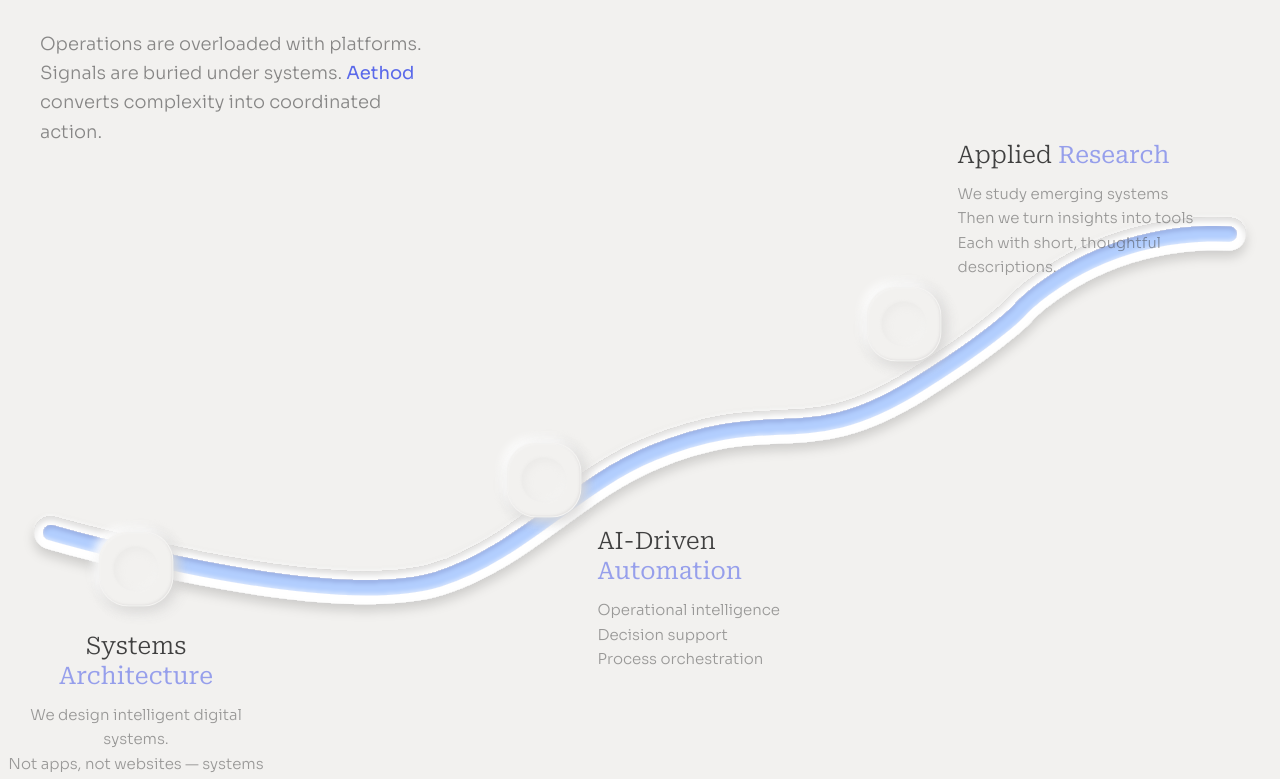
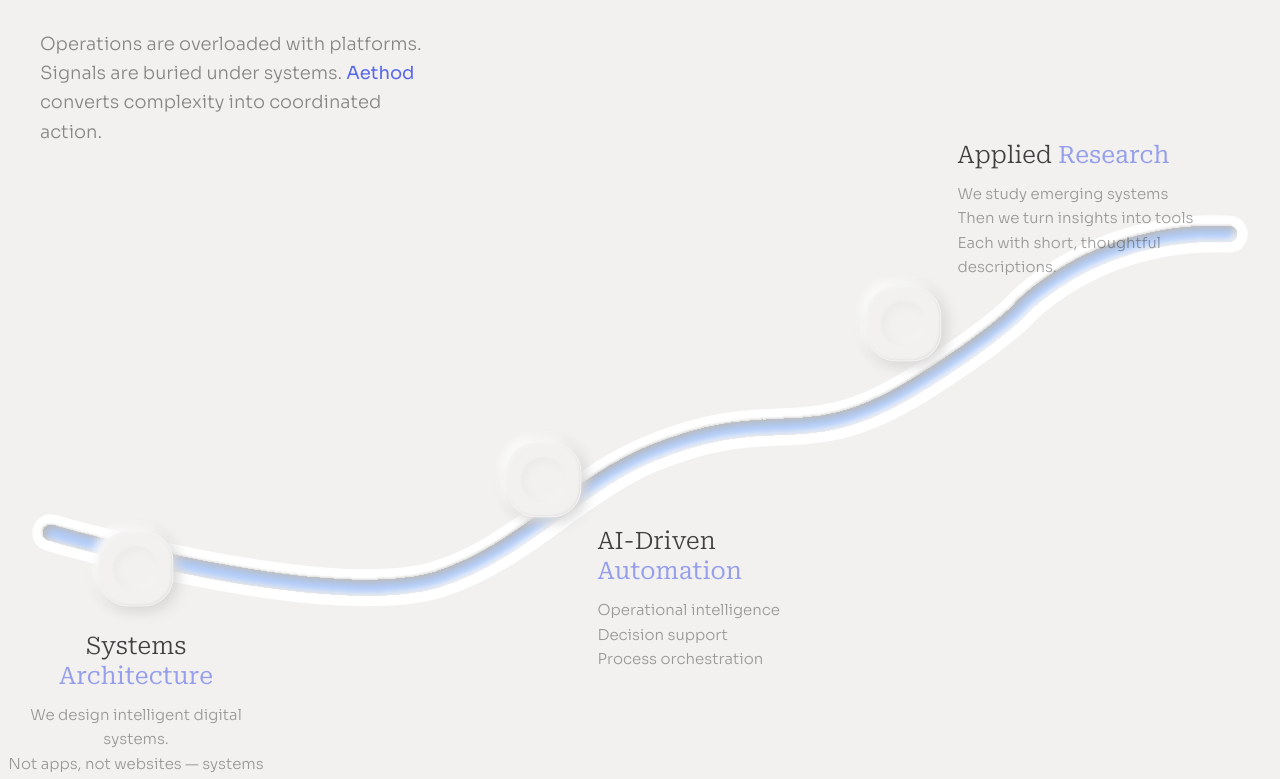
Before and after one commit to SadidSD/Aethod, a Next.js app: page /studio in a window 1280 px wide. Shown: the part 403-1182 px from the top of the page. Built offline with nearby package versions, Linux system fonts and the light colour scheme.

Commit message:
feat: Apply exact Figma CSS box-shadow values to Studio curve with white border

```diff
--- a/src/app/studio/page.tsx
+++ b/src/app/studio/page.tsx
@@ -20,7 +20,7 @@ export default function StudioPage() {
 
                 {/* Serpentine Path & Nodes Container */}
                 <div className="relative w-full" style={{ height: '520px' }}>
-                    {/* SVG Serpentine Path — Enhanced with white border & shadows */}
+                    {/* SVG Serpentine Path — Exact Figma CSS shadows */}
                     <svg
                         className="absolute inset-0 w-full h-full overflow-visible"
                         viewBox="0 0 1166 420"
@@ -29,72 +29,71 @@ export default function StudioPage() {
                         xmlns="http://www.w3.org/2000/svg"
                     >
                         <defs>
-                            {/* Filter for the white outer border — inner shadow at bottom */}
-                            <filter id="whiteBorderFilter" x="-20%" y="-20%" width="140%" height="160%" filterUnits="objectBoundingBox" colorInterpolationFilters="sRGB">
+                            {/* Exact Figma CSS: box-shadow with 2 drop shadows + 4 inner shadows */}
+                            <filter id="figmaCurveFilter" x="-5%" y="-15%" width="110%" height="140%" filterUnits="objectBoundingBox" colorInterpolationFilters="sRGB">
                                 <feFlood floodOpacity="0" result="BackgroundImageFix"/>
-                                {/* Bottom drop shadow for the whole curve */}
+
+                                {/* Drop shadow 1: 1px 1px 2px rgba(255,255,255,0.3) */}
                                 <feColorMatrix in="SourceAlpha" type="matrix" values="0 0 0 0 0 0 0 0 0 0 0 0 0 0 0 0 0 0 127 0" result="hardAlpha"/>
-                                <feOffset dx="0" dy="6"/>
-                                <feGaussianBlur stdDeviation="5"/>
-                                <feColorMatrix type="matrix" values="0 0 0 0 0 0 0 0 0 0 0 0 0 0 0 0 0 0 0.15 0"/>
+                                <feOffset dx="1" dy="1"/>
+                                <feGaussianBlur stdDeviation="1"/>
+                                <feColorMatrix type="matrix" values="0 0 0 0 1 0 0 0 0 1 0 0 0 0 1 0 0 0 0.3 0"/>
                                 <feBlend mode="normal" in2="BackgroundImageFix" result="effect1_dropShadow"/>
-                                {/* White highlight on top */}
+
+                                {/* Drop shadow 2: -1px -1px 2px rgba(182,181,179,0.5) */}
                                 <feColorMatrix in="SourceAlpha" type="matrix" values="0 0 0 0 0 0 0 0 0 0 0 0 0 0 0 0 0 0 127 0" result="hardAlpha"/>
-                                <feOffset dx="0" dy="-2"/>
+                                <feOffset dx="-1" dy="-1"/>
                                 <feGaussianBlur stdDeviation="1"/>
-                                <feColorMatrix type="matrix" values="0 0 0 0 1 0 0 0 0 1 0 0 0 0 1 0 0 0 0.4 0"/>
+                                <feColorMatrix type="matrix" values="0 0 0 0 0.713726 0 0 0 0 0.709804 0 0 0 0 0.701961 0 0 0 0.5 0"/>
                                 <feBlend mode="normal" in2="effect1_dropShadow" result="effect2_dropShadow"/>
+
                                 <feBlend mode="normal" in="SourceGraphic" in2="effect2_dropShadow" result="shape"/>
-                                {/* Inner shadow at bottom of white border */}
+
+                                {/* Inset 1: inset -3px 3px 6px rgba(182,181,179,0.2) */}
                                 <feColorMatrix in="SourceAlpha" type="matrix" values="0 0 0 0 0 0 0 0 0 0 0 0 0 0 0 0 0 0 127 0" result="hardAlpha"/>
-                                <feOffset dx="0" dy="4"/>
+                                <feOffset dx="-3" dy="3"/>
                                 <feGaussianBlur stdDeviation="3"/>
                                 <feComposite in2="hardAlpha" operator="arithmetic" k2="-1" k3="1"/>
-                                <feColorMatrix type="matrix" values="0 0 0 0 0.6 0 0 0 0 0.59 0 0 0 0 0.58 0 0 0 0.35 0"/>
+                                <feColorMatrix type="matrix" values="0 0 0 0 0.713726 0 0 0 0 0.709804 0 0 0 0 0.701961 0 0 0 0.2 0"/>
                                 <feBlend mode="normal" in2="shape" result="effect3_innerShadow"/>
-                                {/* Inner shadow at top for depth */}
+
+                                {/* Inset 2: inset 3px -3px 6px rgba(182,181,179,0.2) */}
                                 <feColorMatrix in="SourceAlpha" type="matrix" values="0 0 0 0 0 0 0 0 0 0 0 0 0 0 0 0 0 0 127 0" result="hardAlpha"/>
-                                <feOffset dx="0" dy="-2"/>
-                                <feGaussianBlur stdDeviation="2"/>
+                                <feOffset dx="3" dy="-3"/>
+                                <feGaussianBlur stdDeviation="3"/>
                                 <feComposite in2="hardAlpha" operator="arithmetic" k2="-1" k3="1"/>
-                                <feColorMatrix type="matrix" values="0 0 0 0 1 0 0 0 0 1 0 0 0 0 1 0 0 0 0.7 0"/>
+                                <feColorMatrix type="matrix" values="0 0 0 0 0.713726 0 0 0 0 0.709804 0 0 0 0 0.701961 0 0 0 0.2 0"/>
                                 <feBlend mode="normal" in2="effect3_innerShadow" result="effect4_innerShadow"/>
-                            </filter>
 
-                            {/* Filter for the blue inner path — neomorphic inner shadows */}
-                            <filter id="bluePathFilter" x="-10%" y="-10%" width="120%" height="140%" filterUnits="objectBoundingBox" colorInterpolationFilters="sRGB">
-                                <feFlood floodOpacity="0" result="BackgroundImageFix"/>
-                                <feBlend mode="normal" in="SourceGraphic" in2="BackgroundImageFix" result="shape"/>
-                                {/* Inner shadow at bottom of blue stroke */}
+                                {/* Inset 3: inset -3px -3px 6px rgba(255,255,255,0.9) */}
                                 <feColorMatrix in="SourceAlpha" type="matrix" values="0 0 0 0 0 0 0 0 0 0 0 0 0 0 0 0 0 0 127 0" result="hardAlpha"/>
-                                <feOffset dx="0" dy="3"/>
-                                <feGaussianBlur stdDeviation="2.5"/>
+                                <feOffset dx="-3" dy="-3"/>
+                                <feGaussianBlur stdDeviation="3"/>
                                 <feComposite in2="hardAlpha" operator="arithmetic" k2="-1" k3="1"/>
-                                <feColorMatrix type="matrix" values="0 0 0 0 0.4 0 0 0 0 0.45 0 0 0 0 0.7 0 0 0 0.4 0"/>
-                                <feBlend mode="normal" in2="shape" result="effect1_innerShadow"/>
-                                {/* Subtle top highlight */}
+                                <feColorMatrix type="matrix" values="0 0 0 0 1 0 0 0 0 1 0 0 0 0 1 0 0 0 0.9 0"/>
+                                <feBlend mode="normal" in2="effect4_innerShadow" result="effect5_innerShadow"/>
+
+                                {/* Inset 4: inset 3px 3px 8px rgba(182,181,179,0.9) */}
                                 <feColorMatrix in="SourceAlpha" type="matrix" values="0 0 0 0 0 0 0 0 0 0 0 0 0 0 0 0 0 0 127 0" result="hardAlpha"/>
-                                <feOffset dx="0" dy="-2"/>
-                                <feGaussianBlur stdDeviation="2"/>
+                                <feOffset dx="3" dy="3"/>
+                                <feGaussianBlur stdDeviation="4"/>
                                 <feComposite in2="hardAlpha" operator="arithmetic" k2="-1" k3="1"/>
-                                <feColorMatrix type="matrix" values="0 0 0 0 1 0 0 0 0 1 0 0 0 0 1 0 0 0 0.6 0"/>
-                                <feBlend mode="normal" in2="effect1_innerShadow" result="effect2_innerShadow"/>
+                                <feColorMatrix type="matrix" values="0 0 0 0 0.713726 0 0 0 0 0.709804 0 0 0 0 0.701961 0 0 0 0.9 0"/>
+                                <feBlend mode="normal" in2="effect5_innerShadow" result="effect6_innerShadow"/>
                             </filter>
                         </defs>
 
-                        {/* Layer 1: Thick white outer border with bottom inner shadow */}
-                        <g filter="url(#whiteBorderFilter)">
+                        {/* Thick white outer border behind the blue path */}
                         <path
                             d="M10.502 301.037C10.502 301.037 278.19 379.737 387.502 346.037C465.301 322.052 519.222 255.036 594.502 224.037C717.17 173.524 741.006 227.347 853.502 157.037C933.502 107.037 953.502 83.0367 953.502 83.0367C953.502 83.0367 999.582 34.0816 1081.5 16.9464C1123.96 8.06441 1155.5 10.9464 1155.5 10.9464"
                             stroke="white"
-                                strokeWidth="32"
+                            strokeWidth="36"
                             strokeLinecap="round"
                             fill="none"
                         />
-                        </g>
 
-                        {/* Layer 2: Blue inner path with bottom inner shadow */}
-                        <g filter="url(#bluePathFilter)">
+                        {/* Blue path with exact Figma neomorphic shadows */}
+                        <g filter="url(#figmaCurveFilter)">
                             <path
                                 d="M10.502 301.037C10.502 301.037 278.19 379.737 387.502 346.037C465.301 322.052 519.222 255.036 594.502 224.037C717.17 173.524 741.006 227.347 853.502 157.037C933.502 107.037 953.502 83.0367 953.502 83.0367C953.502 83.0367 999.582 34.0816 1081.5 16.9464C1123.96 8.06441 1155.5 10.9464 1155.5 10.9464"
                                 stroke="#B2CEFE"
```
Lines whose indentation alone changed are shown as unchanged.
